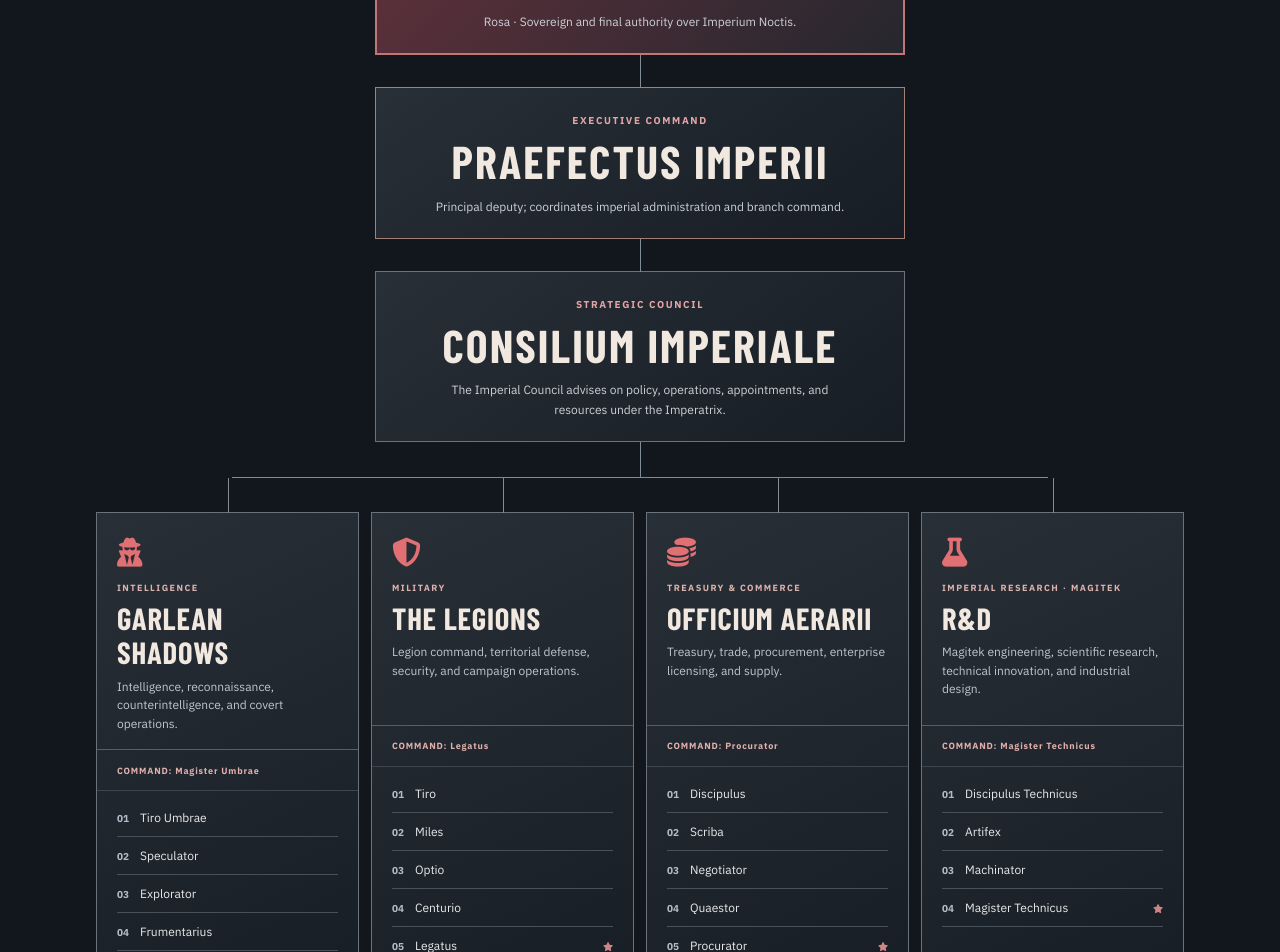
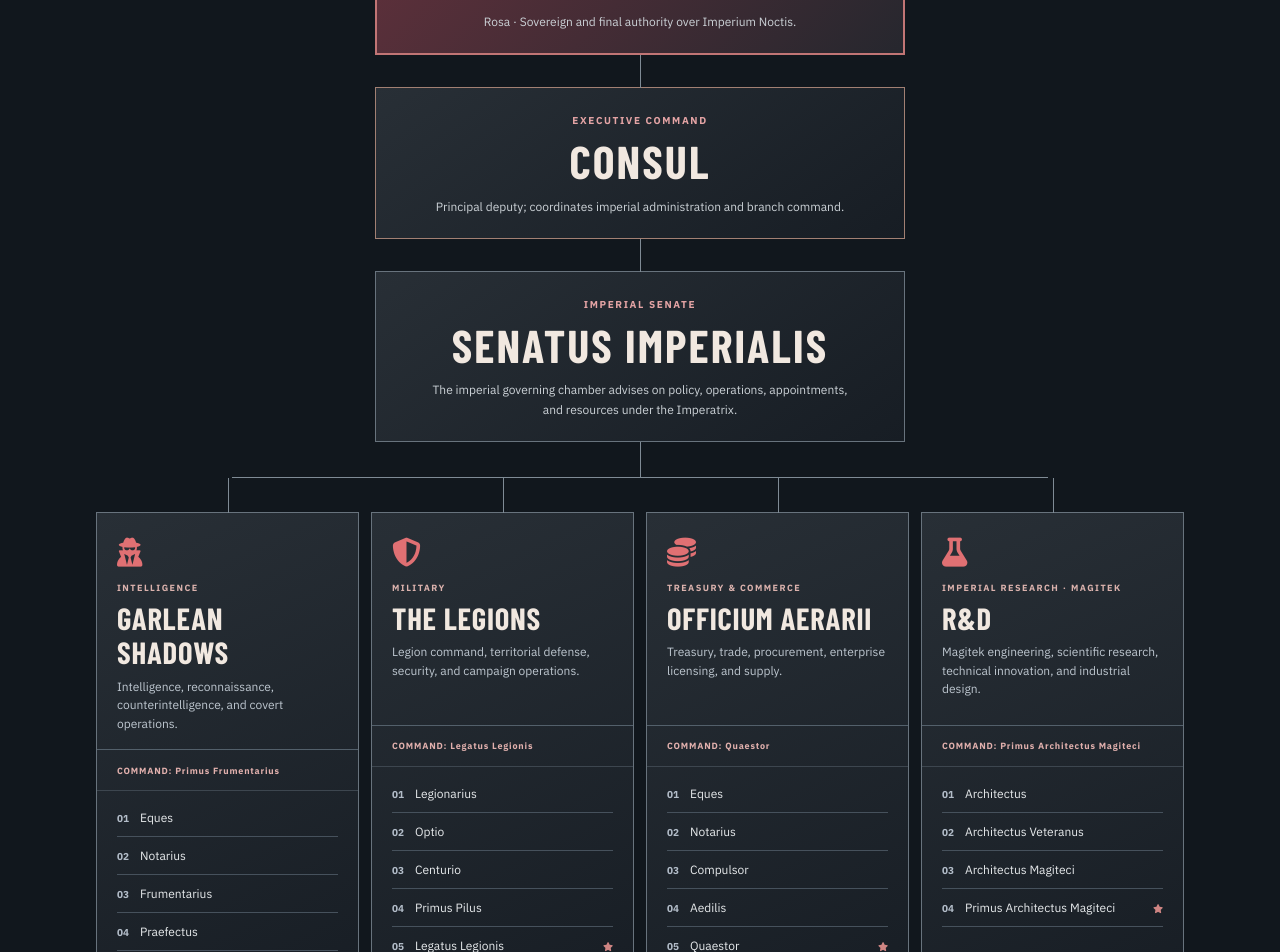
Before and after one commit to evelynrose20/eclipse-order-dashboard, a React (Vite) app: page / in a window 1280 px wide. Shown: the part 4580-5532 px from the top of the page. Built offline with nearby package versions, Linux system fonts and the light colour scheme; no server answers; a web font is replaced by a local one.

Commit message:
Use documented Garlean rank titles and Senatus Imperialis naming

```diff
--- a/src/PublicSite.jsx
+++ b/src/PublicSite.jsx
@@ -29,10 +29,10 @@ const NAV=[
  ['questions','Questions']
 ];
 const ORDER_BRANCHES=[
- {name:'Garlean Shadows',short:'INTELLIGENCE',symbol:'fa-user-secret',summary:'Intelligence, reconnaissance, counterintelligence, and covert operations.',ranks:['Tiro Umbrae','Speculator','Explorator','Frumentarius','Magister Umbrae'],lead:'Magister Umbrae'},
- {name:'The Legions',short:'MILITARY',symbol:'fa-shield-halved',summary:'Legion command, territorial defense, security, and campaign operations.',ranks:['Tiro','Miles','Optio','Centurio','Legatus'],lead:'Legatus'},
- {name:'Officium Aerarii',short:'TREASURY & COMMERCE',symbol:'fa-coins',summary:'Treasury, trade, procurement, enterprise licensing, and supply.',ranks:['Discipulus','Scriba','Negotiator','Quaestor','Procurator'],lead:'Procurator'},
- {name:'R&D',short:'IMPERIAL RESEARCH · MAGITEK',symbol:'fa-flask',summary:'Magitek engineering, scientific research, technical innovation, and industrial design.',ranks:['Discipulus Technicus','Artifex','Machinator','Magister Technicus'],lead:'Magister Technicus'}
+ {name:'Garlean Shadows',short:'INTELLIGENCE',symbol:'fa-user-secret',summary:'Intelligence, reconnaissance, counterintelligence, and covert operations.',ranks:['Eques','Notarius','Frumentarius','Praefectus','Primus Frumentarius'],lead:'Primus Frumentarius'},
+ {name:'The Legions',short:'MILITARY',symbol:'fa-shield-halved',summary:'Legion command, territorial defense, security, and campaign operations.',ranks:['Legionarius','Optio','Centurio','Primus Pilus','Legatus Legionis'],lead:'Legatus Legionis'},
+ {name:'Officium Aerarii',short:'TREASURY & COMMERCE',symbol:'fa-coins',summary:'Treasury, trade, procurement, enterprise licensing, and supply.',ranks:['Eques','Notarius','Compulsor','Aedilis','Quaestor'],lead:'Quaestor'},
+ {name:'R&D',short:'IMPERIAL RESEARCH · MAGITEK',symbol:'fa-flask',summary:'Magitek engineering, scientific research, technical innovation, and industrial design.',ranks:['Architectus','Architectus Veteranus','Architectus Magiteci','Primus Architectus Magiteci'],lead:'Primus Architectus Magiteci'}
 ];
 const ESTATE=[['WORLD','Dynamis'],['DATA CENTER','Seraph'],['RESIDENTIAL DISTRICT','The Goblet'],['WARD','5'],['PLOT','41']];
 const MODES=[
@@ -144,8 +144,8 @@ export default function PublicSite(){
      <div className="imperial-coc" role="group" aria-label="Imperium Noctis chain of command">
       <div className="imperial-coc-chain">
        <article className="imperial-coc-node imperial-coc-sovereign"><span className="imperial-coc-eyebrow"><i className="fa-solid fa-crown" aria-hidden="true"/> SUPREME COMMAND</span><h3>Imperatrix</h3><p>Rosa · Sovereign and final authority over Imperium Noctis.</p></article>
-       <article className="imperial-coc-node imperial-coc-deputy"><span className="imperial-coc-eyebrow">EXECUTIVE COMMAND</span><h3>Praefectus Imperii</h3><p>Principal deputy; coordinates imperial administration and branch command.</p></article>
-       <article className="imperial-coc-node imperial-coc-council"><span className="imperial-coc-eyebrow">STRATEGIC COUNCIL</span><h3>Consilium Imperiale</h3><p>The Imperial Council advises on policy, operations, appointments, and resources under the Imperatrix.</p></article>
+       <article className="imperial-coc-node imperial-coc-deputy"><span className="imperial-coc-eyebrow">EXECUTIVE COMMAND</span><h3>Consul</h3><p>Principal deputy; coordinates imperial administration and branch command.</p></article>
+       <article className="imperial-coc-node imperial-coc-council"><span className="imperial-coc-eyebrow">IMPERIAL SENATE</span><h3>Senatus Imperialis</h3><p>The imperial governing chamber advises on policy, operations, appointments, and resources under the Imperatrix.</p></article>
       </div>
       <div className="imperial-coc-fork" aria-hidden="true"/>
       <div className="imperial-coc-branches">
@@ -158,7 +158,7 @@ export default function PublicSite(){
      </div>
      <div className="public-branch-intro"><h3>Imperial appointments</h3><p>Authority flows from the Imperatrix through imperial command to the four operational branches. Each branch maintains its own specialty and promotion track.</p></div>
      <div className="public-other-standing">
-      <article><span className="public-branch-kicker">MEMBERSHIP</span><h3>Tiro <em>→</em> Civis</h3><p>Imperium Noctis's membership standing is distinct from a character's branch duties.</p></article>
+      <article><span className="public-branch-kicker">MEMBERSHIP</span><h3>Peregrinus <em>→</em> Civis</h3><p>Imperium Noctis's membership standing is distinct from a character's branch duties.</p></article>
       <article><span className="public-branch-kicker">BONDS OF SERVICE</span><h3>The bound path</h3><p>Service has its own hierarchy. Standing within the Imperium does not automatically grant freedom from an in-character bond.</p><ol>{SERVITUDE_RANKS.map(name=><li key={name}>{name}</li>)}</ol></article>
      </div>
      <p className="public-footnote">In-character rank, membership standing, bonds of service, and out-of-character account permissions are separate.</p>
```
